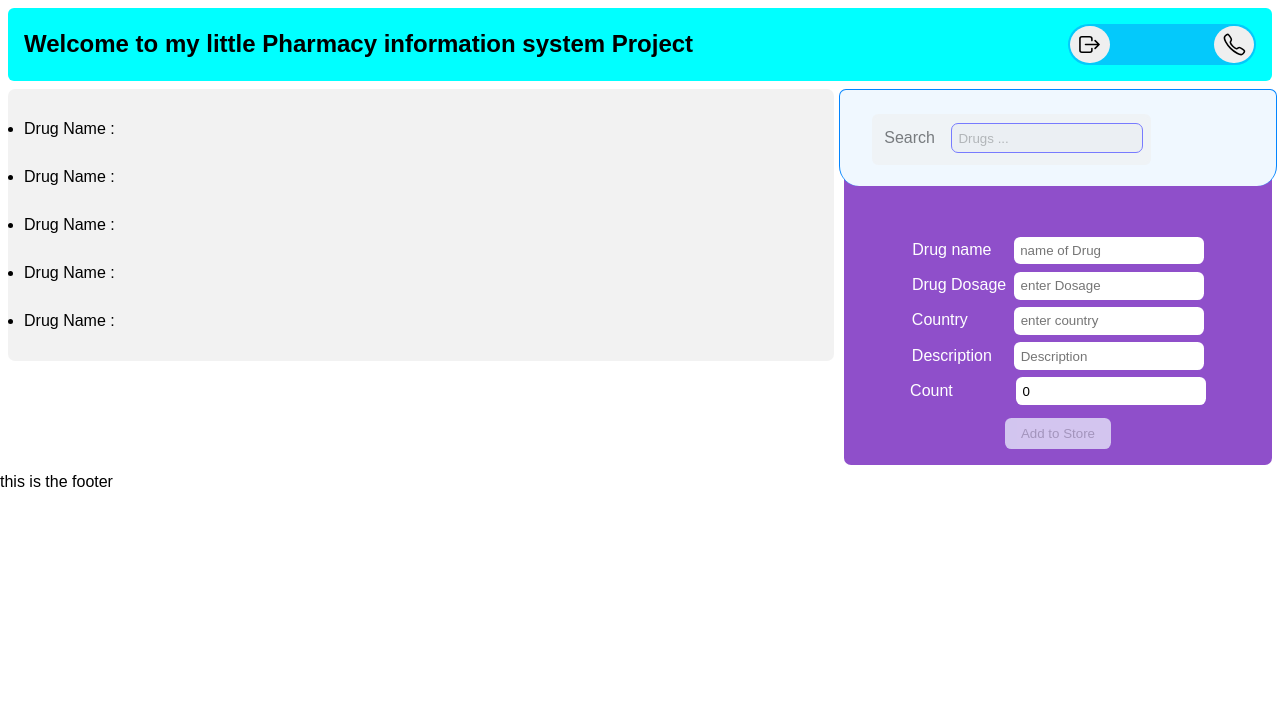
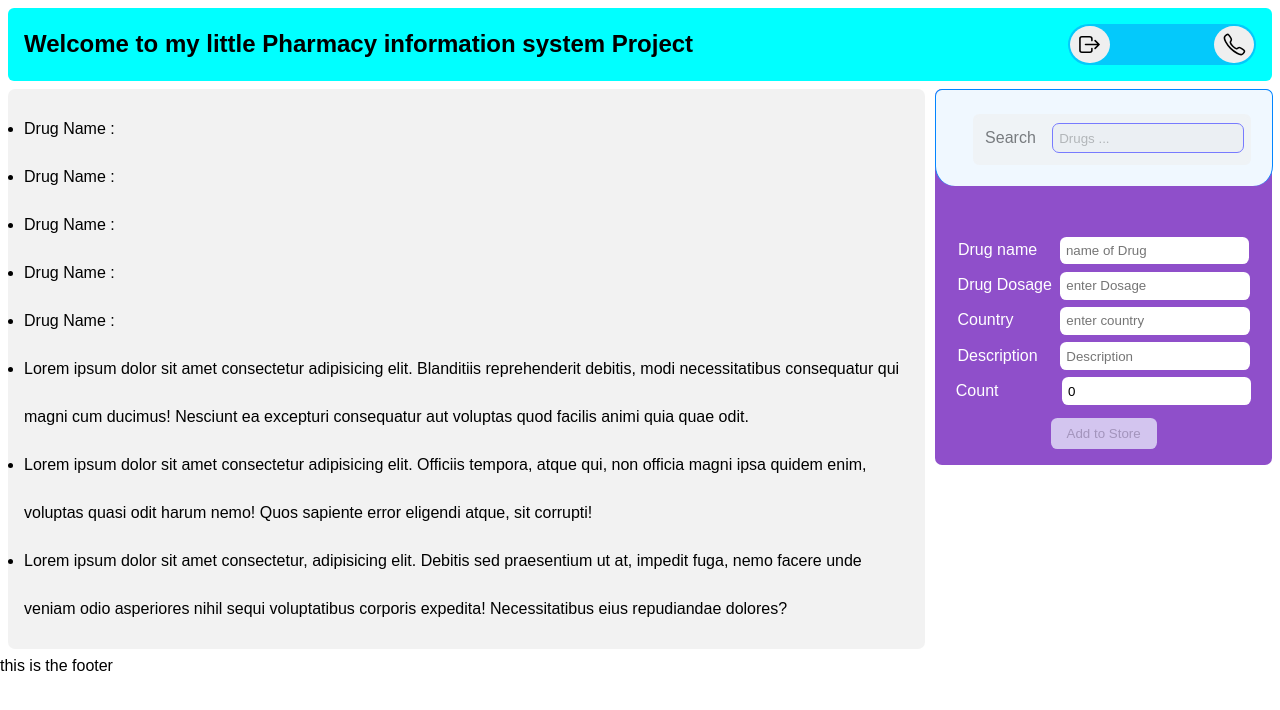
Before and after one commit to Alimateee/PIS-Pharmacy-information-System-, a React (Vite) app: page / in a window 1280 px wide. Shown: the top 710 px of the page. Built offline with nearby package versions, Linux system fonts and the light colour scheme.

Commit message:
resize the Content

```diff
--- a/src/Project/MainContent/Content.tsx
+++ b/src/Project/MainContent/Content.tsx
@@ -12,9 +12,9 @@ export default function Content({dataTransfer} : any) {
                     <li>Drug Name : {dataTransfer.Drug_Dosage}</li>
                     <li>Drug Name : {dataTransfer.Drug_count_order}</li>
                     <li>Drug Name : {dataTransfer.Drug_Country_maker}</li>
-                    {/* <li>Lorem ipsum dolor sit amet consectetur adipisicing elit. Blanditiis reprehenderit debitis, modi necessitatibus consequatur qui magni cum ducimus! Nesciunt ea excepturi consequatur aut voluptas quod facilis animi quia quae odit.</li>
+                    <li>Lorem ipsum dolor sit amet consectetur adipisicing elit. Blanditiis reprehenderit debitis, modi necessitatibus consequatur qui magni cum ducimus! Nesciunt ea excepturi consequatur aut voluptas quod facilis animi quia quae odit.</li>
                     <li>Lorem ipsum dolor sit amet consectetur adipisicing elit. Officiis tempora, atque qui, non officia magni ipsa quidem enim, voluptas quasi odit harum nemo! Quos sapiente error eligendi atque, sit corrupti!</li>
-                    <li>Lorem ipsum dolor sit amet consectetur, adipisicing elit. Debitis sed praesentium ut at, impedit fuga, nemo facere unde veniam odio asperiores nihil sequi voluptatibus corporis expedita! Necessitatibus eius repudiandae dolores?</li> */}
+                    <li>Lorem ipsum dolor sit amet consectetur, adipisicing elit. Debitis sed praesentium ut at, impedit fuga, nemo facere unde veniam odio asperiores nihil sequi voluptatibus corporis expedita! Necessitatibus eius repudiandae dolores?</li>
                 </ul>
             </div>
         </>
--- a/src/index.css
+++ b/src/index.css
@@ -103,7 +103,7 @@
   margin-bottom: 3rem;
   opacity: 0.5;
   position: absolute;
-  left: 2rem;
+  left: 2.3rem;
   top: 1.5rem;
 }
 .navBar .search-container:hover {
@@ -184,6 +184,7 @@
   display: flex;
   height: max-content;
   line-height: 3rem;
+  width: 65%;
 }
 
 .Main-container {
--- a/src/style/_content.scss
+++ b/src/style/_content.scss
@@ -7,4 +7,5 @@
     display: flex;
     height: max-content;
     line-height: 3rem;
+    width: 65%;
 }
--- a/src/style/_navbar.scss
+++ b/src/style/_navbar.scss
@@ -32,7 +32,7 @@
         margin-bottom: 3rem;
         opacity: .5;
         position: absolute;
-        left: 2rem;
+        left: 2.3rem;
         top: 1.5rem;
     }
     .search-container:hover {
```
Also changed, not shown: 1 other file (tests, documents, lock files or other folders).
